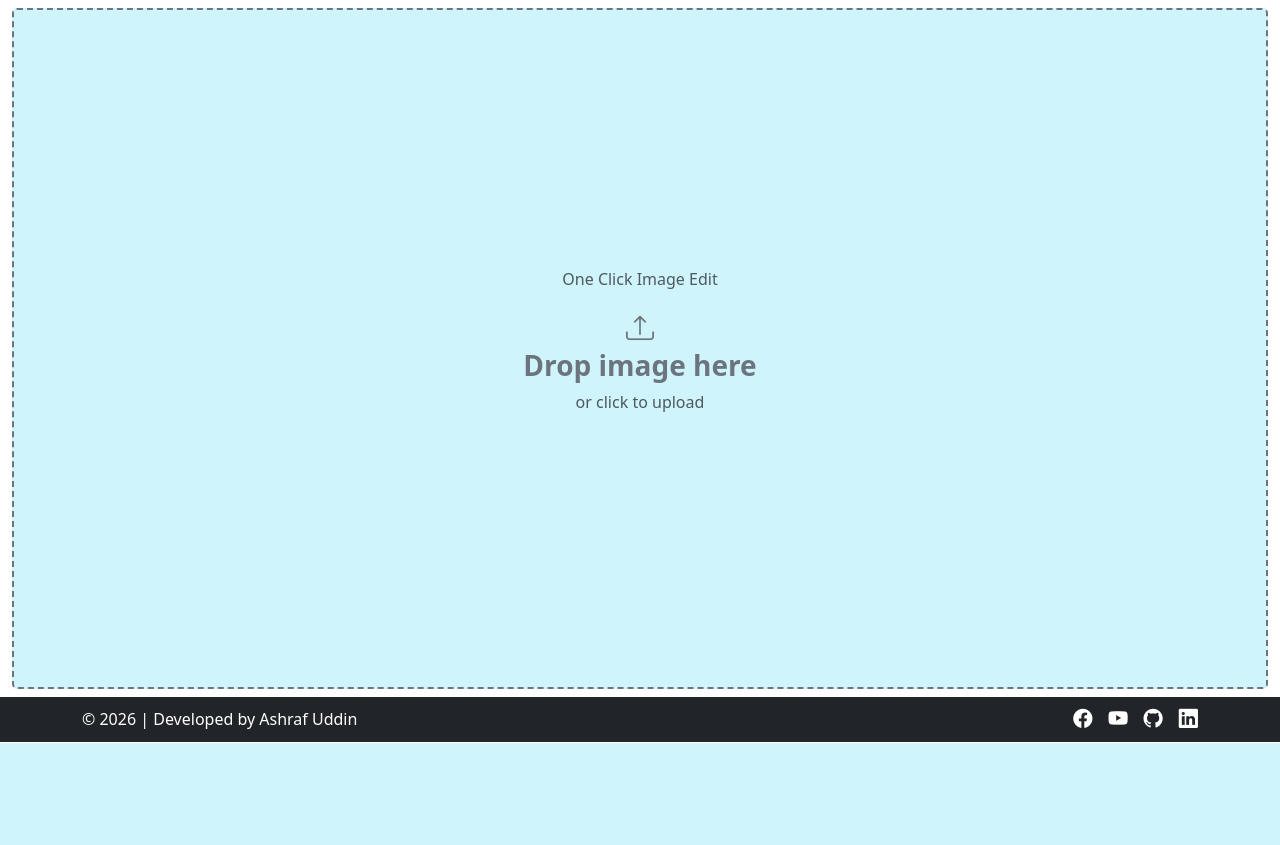
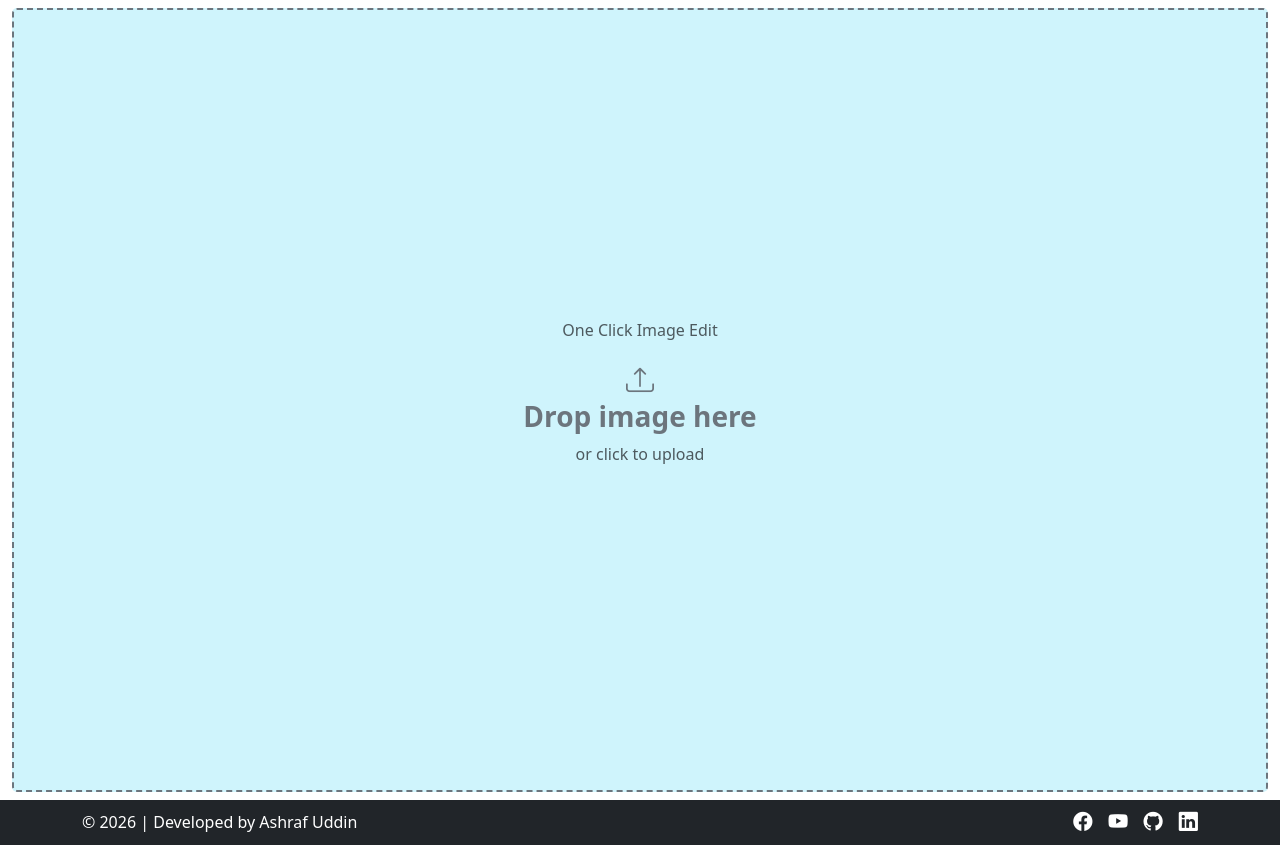
Before and after one commit to techtobit/easyedit, a FastAPI app: page / in a window 1280 px wide. Shown: the part 57-902 px from the top of the page. Before the commit the page ends 800 px from the top, so only its background shows below. Run offline with FastAPI, Linux system fonts and the light colour scheme; parts of the project's set-up code (start-up, migrations or seed data) failed here and were passed over; some libraries are stand-ins or nearby versions.

Commit message:
conditons: make trans bg once added color

```diff
--- a/static/from.js
+++ b/static/from.js
@@ -204,6 +204,10 @@ radioBgType.forEach(radio => {
   radio.addEventListener('change', () => {
     if (!radio.checked) return;
     bgType = document.querySelector('input[name="bg_type"]:checked').id;
+    if(bgType == 'transparent'){
+      ctx.clearRect(0, 0, canvas.width, canvas.height);
+      ctx.drawImage(currentImage, 0, 0, canvas.width, canvas.height);
+    }
   })
 })
 
--- a/template/index.html
+++ b/template/index.html
@@ -47,8 +47,8 @@
     </div>
   </nav>
 
-  <form id="uploadForm" method="post" enctype="multipart/form-data" class="container-fluid py-2 d-flex flex-column"
-    style="height: calc(100vh - 103px);">
+  <form id="uploadForm" method="post" enctype="multipart/form-data" class="container-fluid vh-100 py-2 d-flex flex-column"
+   >
     <!-- style="height: calc(100vh - 127px);" -->
 
     <!-- Upload / Preview Area -->
```
